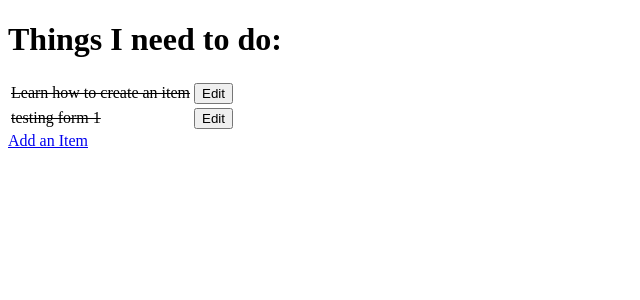
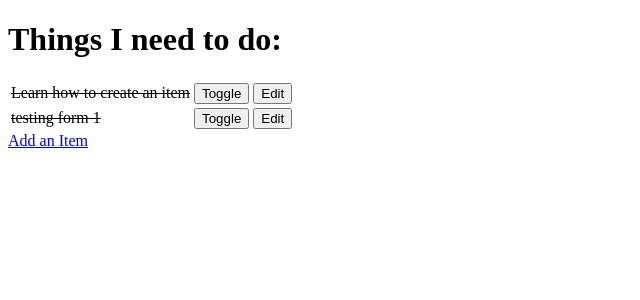
Before and after one commit to Cleg83/django-tutorial, a Django app: page / in a window 1280 px wide. Shown: the top 300 px of the page, without its empty margins (0-640 px from the left). Run offline with Django 3.2, Linux system fonts and the light colour scheme; data comes from the database, SQL or seed files in the repository; both versions use the stored data as it was after the commit.

Commit message:
Add toggle functionality for done

```diff
--- a/django_tutorial/urls.py
+++ b/django_tutorial/urls.py
@@ -15,11 +15,12 @@ Including another URLconf
 """
 from django.contrib import admin
 from django.urls import path
-from first_django_app.views import get_todo_list, add_item, edit_item
+from first_django_app import views
 
 urlpatterns = [
     path('admin/', admin.site.urls),
-    path('', get_todo_list, name='get_todo_list'),
-    path('add', add_item, name='add_item'),
-    path('edit/<item_id>', edit_item, name='edit')
+    path('', views.get_todo_list, name='get_todo_list'),
+    path('add', views.add_item, name='add_item'),
+    path('edit/<item_id>', views.edit_item, name='edit'),
+    path('toggle/<item_id>', views.toggle_item, name='toggle')
 ]
--- a/first_django_app/templates/todo/todo_list.html
+++ b/first_django_app/templates/todo/todo_list.html
@@ -17,6 +17,11 @@
                 <td>{{ item.name }}</td>
             {% endif %}
             <td>
+                <a href="/toggle/{{ item.id }}">
+                    <button>Toggle</button>
+                </a>
+            </td>
+            <td>
                 <a href="/edit/{{ item.id }}">
                     <button>Edit</button>
                 </a>
--- a/first_django_app/views.py
+++ b/first_django_app/views.py
@@ -40,3 +40,10 @@ def edit_item(request, item_id):
     }
 
     return render(request, "todo/edit_item.html", context)
+
+
+def toggle_item(request, item_id):
+    item = get_object_or_404(Item, id=item_id)
+    item.done = not item.done
+    item.save()
+    return redirect("get_todo_list")
```
Also changed, not shown: db.sqlite3.
